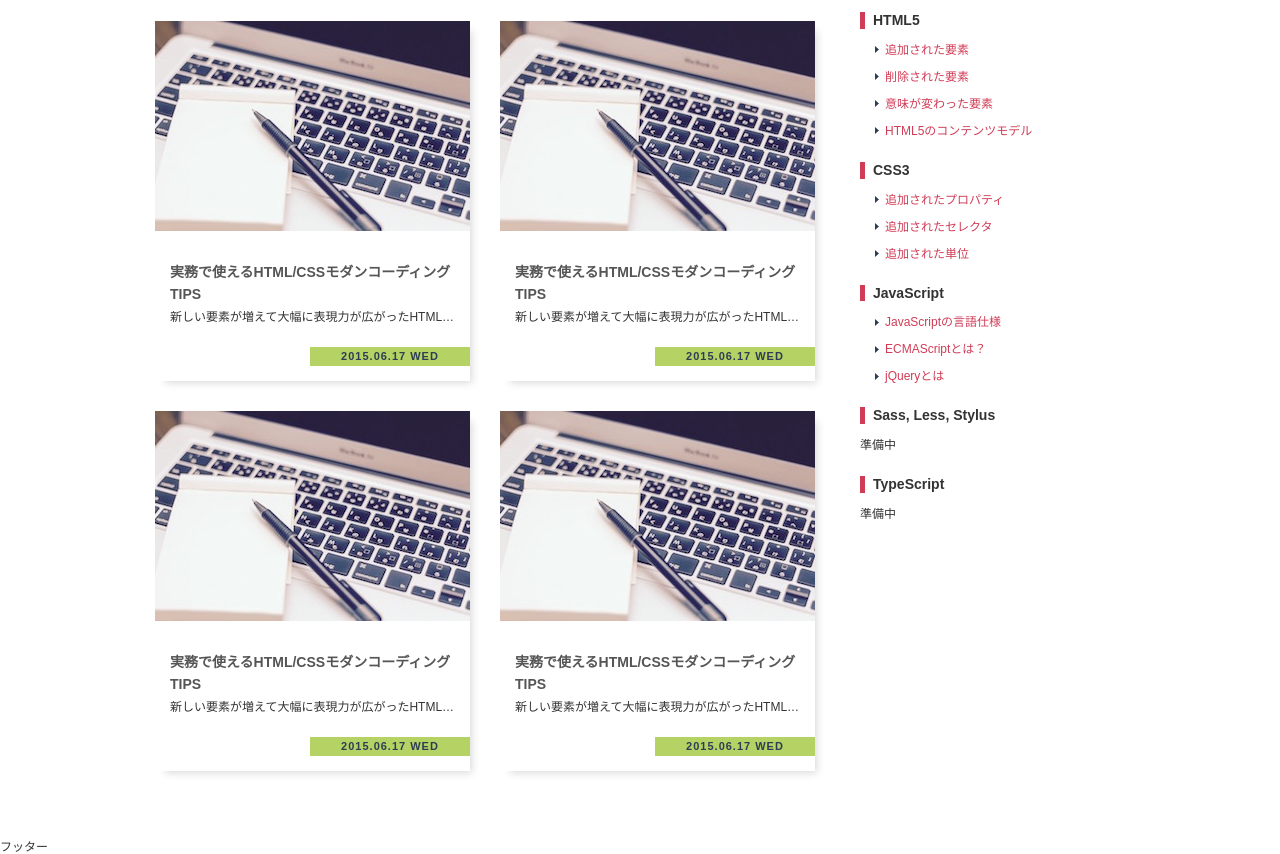
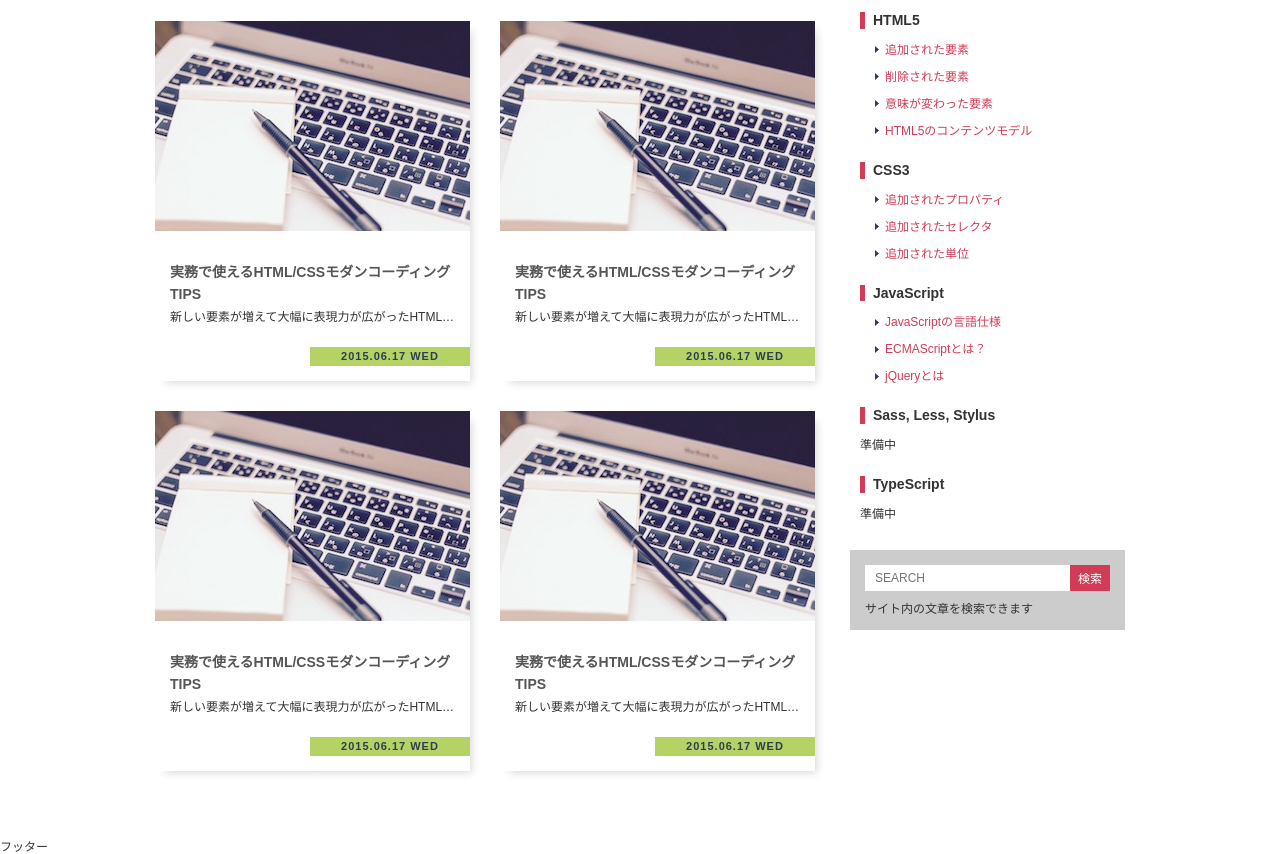
Before and after one commit to Sa2Knight/css3_training, a plain HTML site: page standard-layout/index.html in a window 1280 px wide. Shown: the part 764-1618 px from the top of the page. Drawn offline with Linux system fonts and the light colour scheme.

Commit message:
検索ボックスの実装

```diff
--- a/standard-layout/css/style.css
+++ b/standard-layout/css/style.css
@@ -347,6 +347,32 @@ a:link, a:visited, a:hover, a:active {
   text-decoration: underline;
 }
 
+/* 検索ボックス */
+.search-box {
+  padding: 15px;
+  background-color: #ccc;
+  font-size: 0;
+}
+.search-box > * {
+  font-size: 1.2rem;
+}
+.search-box .search-input {
+  width: 205px;
+  height: 26px;
+  padding: 0 10px;
+  border: none;
+}
+.search-box .search-button {
+  width: 40px;
+  height: 26px;
+  border: none;
+  background-color: #d03c56;
+  color: #fff;
+  cursor: pointer;
+}
+.search-box .text {
+  margin-top: 12px;
+}
 
 /* フッター*/
 .footer {
--- a/standard-layout/index.html
+++ b/standard-layout/index.html
@@ -255,6 +255,12 @@
             <p>準備中</p>
           </li>
         </ul>
+        <h2 class="hidden">SEARCH</h2>
+        <form class="search-box">
+          <input class="search-input" type="text" name="search" placeholder="SEARCH">
+          <input class="search-button" type="submit" value="検索">
+          <p class="text">サイト内の文章を検索できます</p>
+        </form>
       </div>
     </div>
 
```
